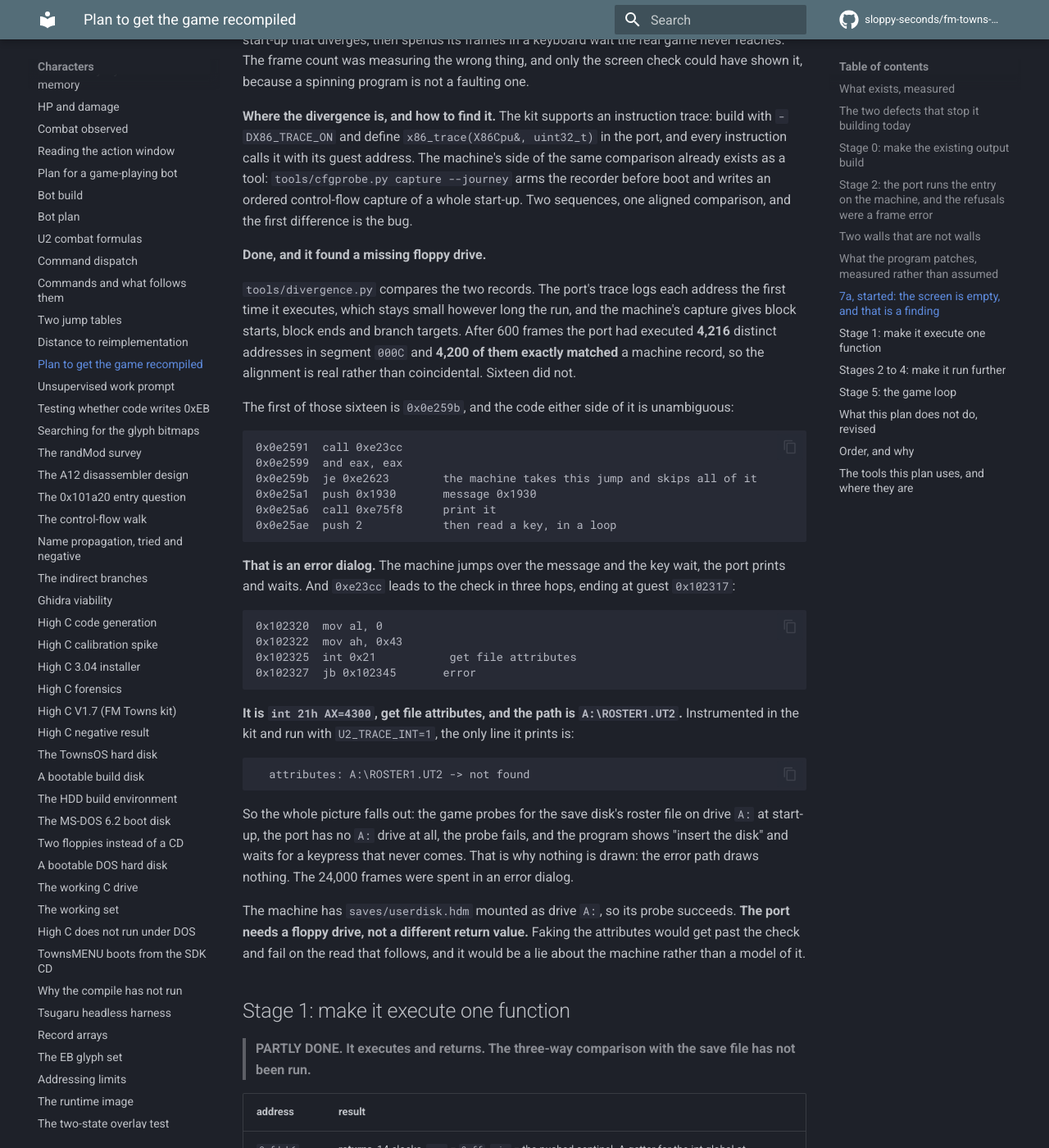
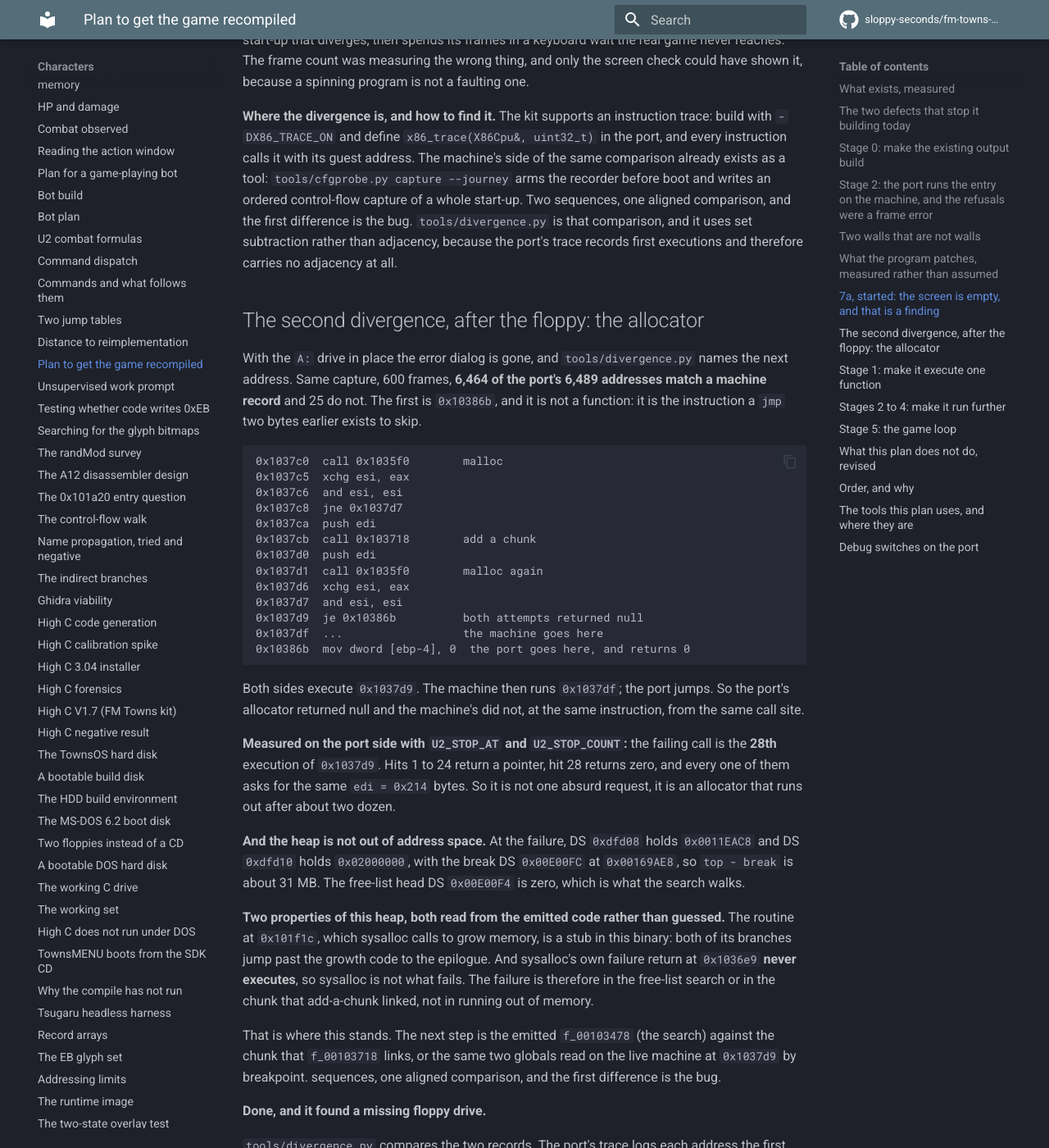
Before and after one commit to sloppy-seconds/fm-towns-ultima, an MkDocs documentation site: the page built from docs/recomp-plan.md, in a window 1280 px wide and 1400 px high, scrolled down 11357 px. Shown: the whole window at 82% size. Built offline with MkDocs 1.6.1 and Material for MkDocs 9.7.7, drawn with Linux system fonts in a browser that asks for light colours; comment, search, counter and statistics services are not loaded; some of the changed text lies outside the part shown.

Commit message:
7a: the next divergence is the allocator, at the 28th allocation
With the floppy fixed the error dialog is gone and the tool names the next address.
600 frames, 6464 of the port's 6489 addresses match a machine record; the first of the
25 that do not is 0x10386b, which is not a function but the instruction a jmp two bytes
earlier exists to skip.

Both sides execute 0x1037d9, the je after two attempts to malloc. The machine goes on to
0x1037df; the port jumps to the error path. Same instruction, same call site, and the
allocator returned null only in the port.

Measured with two new port switches, U2_STOP_AT and U2_STOP_COUNT: the failing call is the
28th execution of that je. Hits 1 to 24 return a pointer and every one asks for edi=0x214,
so it is not one absurd request.

And it is not out of address space: DS:0xdfd08 is 0x0011EAC8, DS:0xdfd10 is 0x02000000 and
the break is 0x00169AE8, so about 31 MB are available and the free-list head is zero.

Two properties read off the emitted code: the grow routine at 0x101f1c is a stub in this
binary, both branches jumping past the growth code, and sysalloc's failure return at
0x1036e9 never executes. So the failure is in the free-list search or in the chunk that
add-a-chunk links, not in memory exhaustion.

docs/recomp-plan.md carries the whole trail plus a table of the port's debug switches.

````diff
--- a/docs/recomp-plan.md
+++ b/docs/recomp-plan.md
@@ -484,6 +484,51 @@ thing, and only the screen check could have shown it, because a spinning program
 `-DX86_TRACE_ON` and define `x86_trace(X86Cpu&, uint32_t)` in the port, and every instruction calls it with its
 guest address. The machine's side of the same comparison already exists as a tool: `tools/cfgprobe.py capture
 --journey` arms the recorder before boot and writes an ordered control-flow capture of a whole start-up. Two
+sequences, one aligned comparison, and the first difference is the bug. `tools/divergence.py` is that
+comparison, and it uses set subtraction rather than adjacency, because the port's trace records first executions
+and therefore carries no adjacency at all.
+
+## The second divergence, after the floppy: the allocator
+
+With the `A:` drive in place the error dialog is gone, and `tools/divergence.py` names the next address. Same
+capture, 600 frames, **6,464 of the port's 6,489 addresses match a machine record** and 25 do not. The first is
+`0x10386b`, and it is not a function: it is the instruction a `jmp` two bytes earlier exists to skip.
+
+```
+0x1037c0  call 0x1035f0        malloc
+0x1037c5  xchg esi, eax
+0x1037c6  and esi, esi
+0x1037c8  jne 0x1037d7
+0x1037ca  push edi
+0x1037cb  call 0x103718        add a chunk
+0x1037d0  push edi
+0x1037d1  call 0x1035f0        malloc again
+0x1037d6  xchg esi, eax
+0x1037d7  and esi, esi
+0x1037d9  je 0x10386b          both attempts returned null
+0x1037df  ...                  the machine goes here
+0x10386b  mov dword [ebp-4], 0  the port goes here, and returns 0
+```
+
+Both sides execute `0x1037d9`. The machine then runs `0x1037df`; the port jumps. So the port's allocator returned
+null and the machine's did not, at the same instruction, from the same call site.
+
+**Measured on the port side with `U2_STOP_AT` and `U2_STOP_COUNT`:** the failing call is the **28th** execution
+of `0x1037d9`. Hits 1 to 24 return a pointer, hit 28 returns zero, and every one of them asks for the same
+`edi = 0x214` bytes. So it is not one absurd request, it is an allocator that runs out after about two dozen.
+
+**And the heap is not out of address space.** At the failure, DS `0xdfd08` holds `0x0011EAC8` and DS `0xdfd10`
+holds `0x02000000`, with the break DS `0x00E00FC` at `0x00169AE8`, so `top - break` is about 31 MB. The free-list
+head DS `0x00E00F4` is zero, which is what the search walks.
+
+**Two properties of this heap, both read from the emitted code rather than guessed.** The routine at `0x101f1c`,
+which sysalloc calls to grow memory, is a stub in this binary: both of its branches jump past the growth code to
+the epilogue. And sysalloc's own failure return at `0x1036e9` **never executes**, so sysalloc is not what fails.
+The failure is therefore in the free-list search or in the chunk that add-a-chunk linked, not in running out of
+memory.
+
+That is where this stands. The next step is the emitted `f_00103478` (the search) against the chunk that
+`f_00103718` links, or the same two globals read on the live machine at `0x1037d9` by breakpoint.
 sequences, one aligned comparison, and the first difference is the bug.
 
 **Done, and it found a missing floppy drive.**
@@ -647,3 +692,21 @@ third-party decoder. Confirm that before relying on it, rather than assuming.
 **[fmtownskit and seeds](fmtownskit-and-seeds.md)** records what the toolkit already does.
 
 **[Distance to reimplementation](reimplementation-gap.md)** **[Call graph](call-graph.md)** **[Plan](plan.md)**
+
+## Debug switches on the port
+
+Set as environment variables. Each exists because something needed it and guessing was worse.
+
+| switch | what it does |
+|---|---|
+| `U2_TRACE_FILE=<path>` | build with `-DU2_TRACE=ON` first. Writes each address the first time it executes, so the file stays bounded. |
+| `U2_TRACE_LIMIT=<n>` | cap on those first executions, default 200000. |
+| `U2_STOP_AT=<guest hex>` | stop when that instruction runs, print registers, exit. Needs a trace build. |
+| `U2_STOP_COUNT=<n>` | stop on the Nth hit rather than the first, which is how "the 28th allocation fails" was measured. |
+| `U2_STOP_DUMP=<linear hex>` | 64 bytes at that address when the stop fires. |
+| `U2_VRAM=1` | at exit, how much of the machine's VRAM vector is non-zero, plus the kit's VRAM and sprite access counters. |
+| `U2_DIFF_CODE=1` | at exit, every byte of the program's image that guest memory has changed, and how many are inside a decoded instruction when `U2_COVERAGE` is given. |
+| `U2_COVERAGE=<file>` | the coverage file from `tools/insncoverage.py`. |
+| `U2_DUMP=<linear hex>` | 32 bytes of guest memory at exit. |
+| `U2_ENTRY`, `U2_STACK` | override the entry (default: the `MP` header field) and the hand-off `ESP`. |
+| `U2_FLOPPY_LS=1` | list the `A:` image's root directory and exit. |
````
Also changed, not shown: docs/plan.md (+1 -1 lines), 1 other file.
